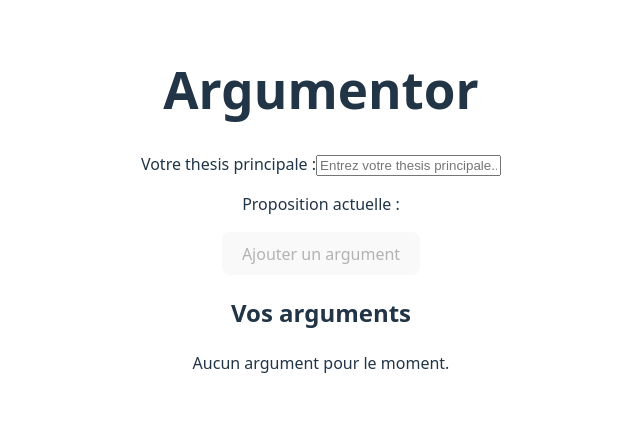
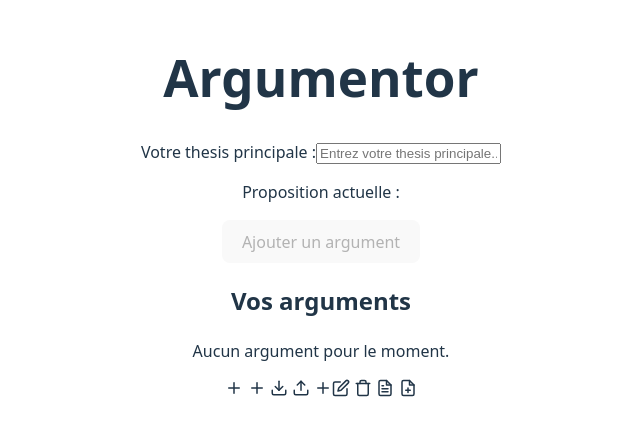
Before and after one commit to Alexgyg-pro/argumentor, a React (Vite) app: page / in a window 1280 px wide. Shown: the part 191-626 px from the top of the page, without its empty margins (319-959 px from the left). Built offline with nearby package versions, Linux system fonts and the light colour scheme.

Commit message:
feat: added icons.

```diff
--- a/src/App.jsx
+++ b/src/App.jsx
@@ -2,6 +2,15 @@
 import { useState } from "react";
 import { ThesisInput } from "./components/ThesisInput";
 import { ArgumentList } from "./components/ArgumentList";
+import {
+  PlusIcon,
+  DownloadIcon,
+  UploadIcon,
+  EditIcon,
+  TrashIcon,
+  PdfIcon,
+  NewIcon,
+} from "./components/common/Icons";
 import "./App.css";
 
 function App() {
@@ -25,6 +34,10 @@ function App() {
         Ajouter un argument
       </button>
       <ArgumentList argumentList={argumentList} />
+      <PlusIcon size={18} /> <PlusIcon size={18} /> <DownloadIcon size={18} />{" "}
+      <UploadIcon size={18} /> <PlusIcon size={18} />
+      <EditIcon size={18} /> <TrashIcon size={18} /> <PdfIcon size={18} />{" "}
+      <NewIcon size={18} />
     </div>
   );
 }
--- /dev/null
+++ b/src/components/common/Icons.jsx
@@ -0,0 +1,134 @@
+// src/components/common/Icons.jsx
+
+// Icône Ajouter
+export const PlusIcon = ({ size = 16, ...props }) => (
+  <svg
+    width={size}
+    height={size}
+    viewBox="0 0 24 24"
+    fill="none"
+    stroke="currentColor"
+    strokeWidth="2"
+    strokeLinecap="round"
+    strokeLinejoin="round"
+    {...props}
+  >
+    <line x1="12" y1="5" x2="12" y2="19"></line>
+    <line x1="5" y1="12" x2="19" y2="12"></line>
+  </svg>
+);
+
+// Icône Télécharger (Export)
+export const DownloadIcon = ({ size = 16, ...props }) => (
+  <svg
+    width={size}
+    height={size}
+    viewBox="0 0 24 24"
+    fill="none"
+    stroke="currentColor"
+    strokeWidth="2"
+    strokeLinecap="round"
+    strokeLinejoin="round"
+    {...props}
+  >
+    <path d="M21 15v4a2 2 0 0 1-2 2H5a2 2 0 0 1-2-2v-4"></path>
+    <polyline points="7 10 12 15 17 10"></polyline>
+    <line x1="12" y1="15" x2="12" y2="3"></line>
+  </svg>
+);
+
+// Icône Upload (Import)
+export const UploadIcon = ({ size = 16, ...props }) => (
+  <svg
+    width={size}
+    height={size}
+    viewBox="0 0 24 24"
+    fill="none"
+    stroke="currentColor"
+    strokeWidth="2"
+    strokeLinecap="round"
+    strokeLinejoin="round"
+    {...props}
+  >
+    <path d="M21 15v4a2 2 0 0 1-2 2H5a2 2 0 0 1-2-2v-4"></path>
+    <polyline points="17 8 12 3 7 8"></polyline>
+    <line x1="12" y1="3" x2="12" y2="15"></line>
+  </svg>
+);
+
+// Icône Modifier
+export const EditIcon = ({ size = 16, ...props }) => (
+  <svg
+    width={size}
+    height={size}
+    viewBox="0 0 24 24"
+    fill="none"
+    stroke="currentColor"
+    strokeWidth="2"
+    strokeLinecap="round"
+    strokeLinejoin="round"
+    {...props}
+  >
+    <path d="M11 4H4a2 2 0 0 0-2 2v14a2 2 0 0 0 2 2h14a2 2 0 0 0 2-2v-7"></path>
+    <path d="M18.5 2.5a2.121 2.121 0 0 1 3 3L12 15l-4 1 1-4 9.5-9.5z"></path>
+  </svg>
+);
+
+// Icône Supprimer
+export const TrashIcon = ({ size = 16, ...props }) => (
+  <svg
+    width={size}
+    height={size}
+    viewBox="0 0 24 24"
+    fill="none"
+    stroke="currentColor"
+    strokeWidth="2"
+    strokeLinecap="round"
+    strokeLinejoin="round"
+    {...props}
+  >
+    <polyline points="3 6 5 6 21 6"></polyline>
+    <path d="M19 6v14a2 2 0 0 1-2 2H7a2 2 0 0 1-2-2V6m3 0V4a2 2 0 0 1 2-2h4a2 2 0 0 1 2 2v2"></path>
+  </svg>
+);
+
+// Icône PDF
+export const PdfIcon = ({ size = 16, ...props }) => (
+  <svg
+    width={size}
+    height={size}
+    viewBox="0 0 24 24"
+    fill="none"
+    stroke="currentColor"
+    strokeWidth="2"
+    strokeLinecap="round"
+    strokeLinejoin="round"
+    {...props}
+  >
+    <path d="M14 2H6a2 2 0 0 0-2 2v16a2 2 0 0 0 2 2h12a2 2 0 0 0 2-2V8z"></path>
+    <polyline points="14 2 14 8 20 8"></polyline>
+    <line x1="16" y1="13" x2="8" y2="13"></line>
+    <line x1="16" y1="17" x2="8" y2="17"></line>
+    <polyline points="10 9 9 9 8 9"></polyline>
+  </svg>
+);
+
+// Icône Nouveau
+export const NewIcon = ({ size = 16, ...props }) => (
+  <svg
+    width={size}
+    height={size}
+    viewBox="0 0 24 24"
+    fill="none"
+    stroke="currentColor"
+    strokeWidth="2"
+    strokeLinecap="round"
+    strokeLinejoin="round"
+    {...props}
+  >
+    <path d="M14 2H6a2 2 0 0 0-2 2v16a2 2 0 0 0 2 2h12a2 2 0 0 0 2-2V8z"></path>
+    <polyline points="14 2 14 8 20 8"></polyline>
+    <line x1="12" y1="18" x2="12" y2="12"></line>
+    <line x1="9" y1="15" x2="15" y2="15"></line>
+  </svg>
+);
```
